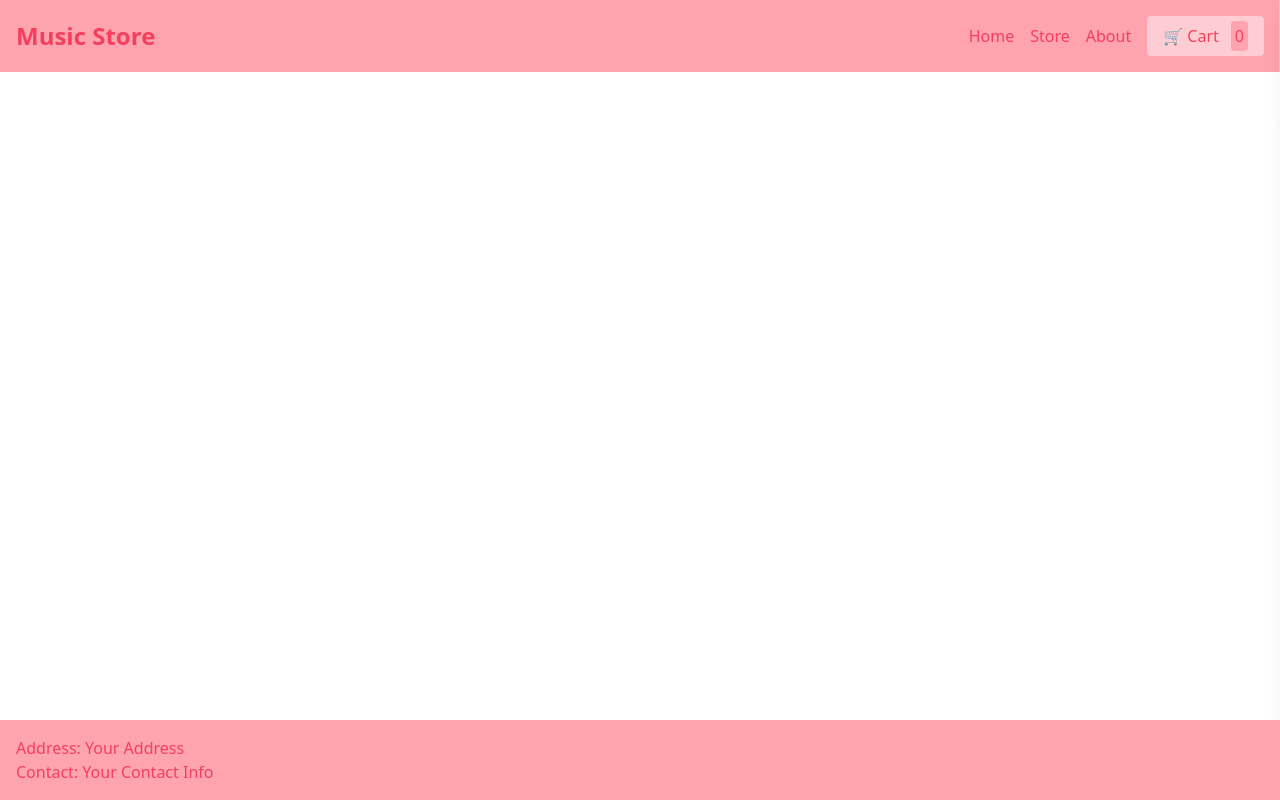
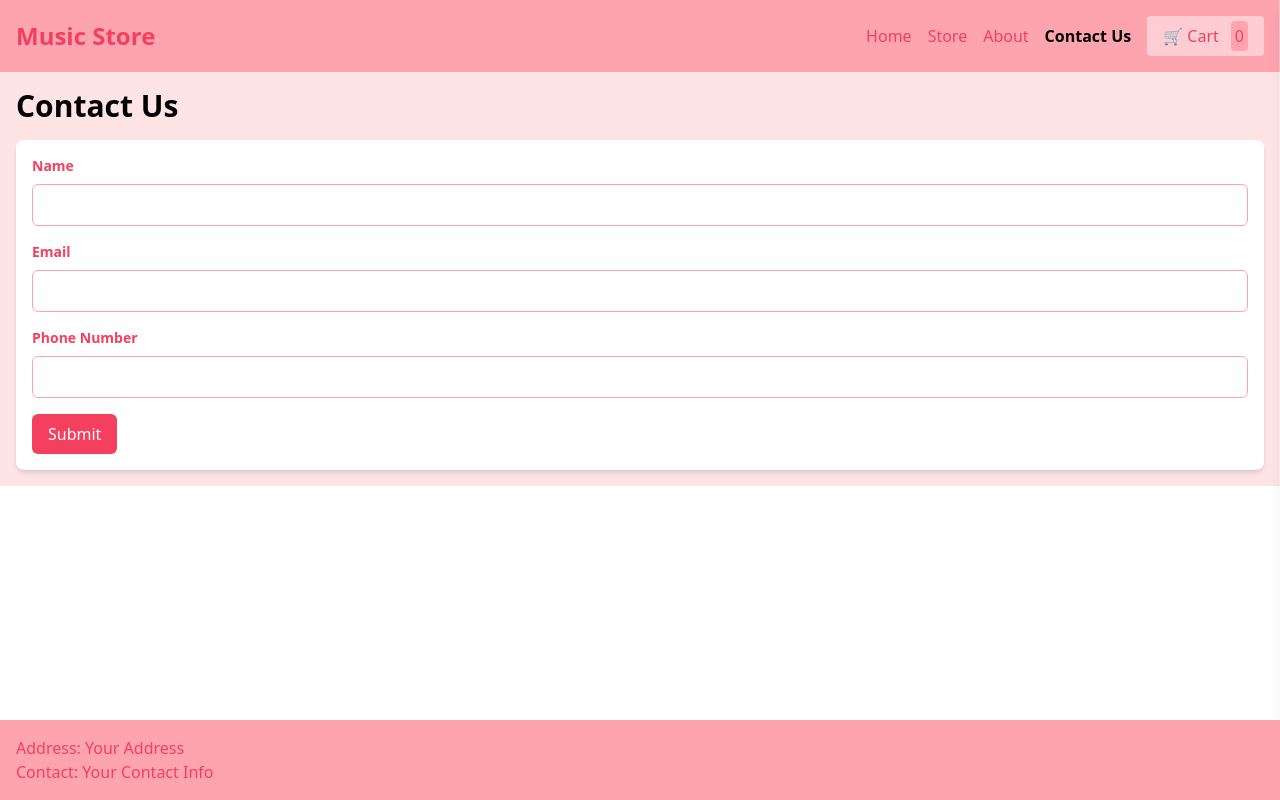
Before and after one commit to nidhijagga/ecommerce-store-react, a React (Create React App) app: page /contact in a window 1280 px wide. Built offline with nearby package versions, Linux system fonts and the light colour scheme.

Commit message:
Added Contact Us Page

```diff
--- a/src/App.js
+++ b/src/App.js
@@ -6,6 +6,7 @@ import Store from "./pages/Store";
 import About from "./pages/About";
 import Footer from "./components/Footer";
 import CartSidebar from "./components/CartSidebar";
+import ContactUs from "./pages/ContactUs";
 
 function App() {
   return (
@@ -16,6 +17,7 @@ function App() {
           <Route path="/" element={<Home />} />
           <Route path="/store" element={<Store />} />
           <Route path="/about" element={<About />} />
+          <Route path="/contact" element={<ContactUs />} />
         </Routes>
         <CartSidebar/>
         <Footer />
--- a/src/components/Header.js
+++ b/src/components/Header.js
@@ -40,6 +40,14 @@ const Header = () => {
         >
           About
         </NavLink>
+        <NavLink
+          to="/contact"
+          className={({ isActive, isPending }) =>
+            isPending ? "pending" : isActive ? "active font-bold text-black" : "text-rose-500"
+          }
+        >
+          Contact Us
+        </NavLink>
         <button
           className="bg-rose-200 text-rose-500 px-4 py-2 rounded hover:bg-rose-500 hover:text-rose-200"
           onClick={toggleCart}
--- /dev/null
+++ b/src/pages/ContactUs.js
@@ -0,0 +1,52 @@
+import React from 'react';
+
+const ContactUs = () => {
+  return (
+    <div className="bg-rose-100 p-4">
+      <h1 className="text-3xl font-bold text-black mb-4">Contact Us</h1>
+      <form className="bg-white p-4 rounded-lg shadow-md">
+        <div className="mb-4">
+          <label htmlFor="name" className="block text-rose-500 text-sm font-semibold mb-2">
+            Name
+          </label>
+          <input
+            type="text"
+            id="name"
+            name="name"
+            className="w-full py-2 px-3 rounded-md border border-rose-300 focus:outline-none focus:border-rose-500"
+          />
+        </div>
+        <div className="mb-4">
+          <label htmlFor="email" className="block text-rose-500 text-sm font-semibold mb-2">
+            Email
+          </label>
+          <input
+            type="email"
+            id="email"
+            name="email"
+            className="w-full py-2 px-3 rounded-md border border-rose-300 focus:outline-none focus:border-rose-500"
+          />
+        </div>
+        <div className="mb-4">
+          <label htmlFor="phone" className="block text-rose-500 text-sm font-semibold mb-2">
+            Phone Number
+          </label>
+          <input
+            type="tel"
+            id="phone"
+            name="phone"
+            className="w-full py-2 px-3 rounded-md border border-rose-300 focus:outline-none focus:border-rose-500"
+          />
+        </div>
+        <button
+          type="submit"
+          className="bg-rose-500 text-white py-2 px-4 rounded-md hover:bg-rose-600"
+        >
+          Submit
+        </button>
+      </form>
+    </div>
+  );
+};
+
+export default ContactUs;
```
